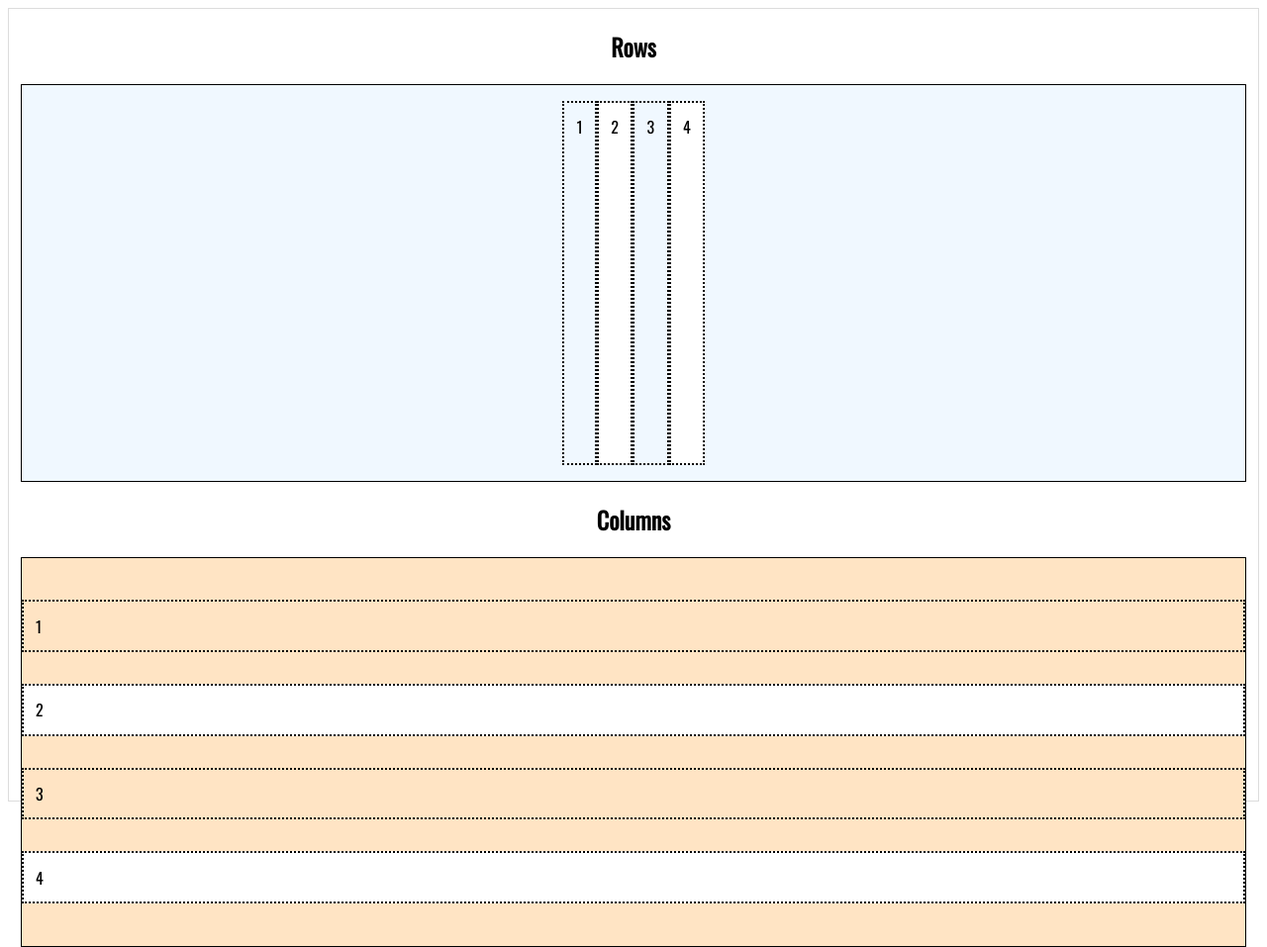
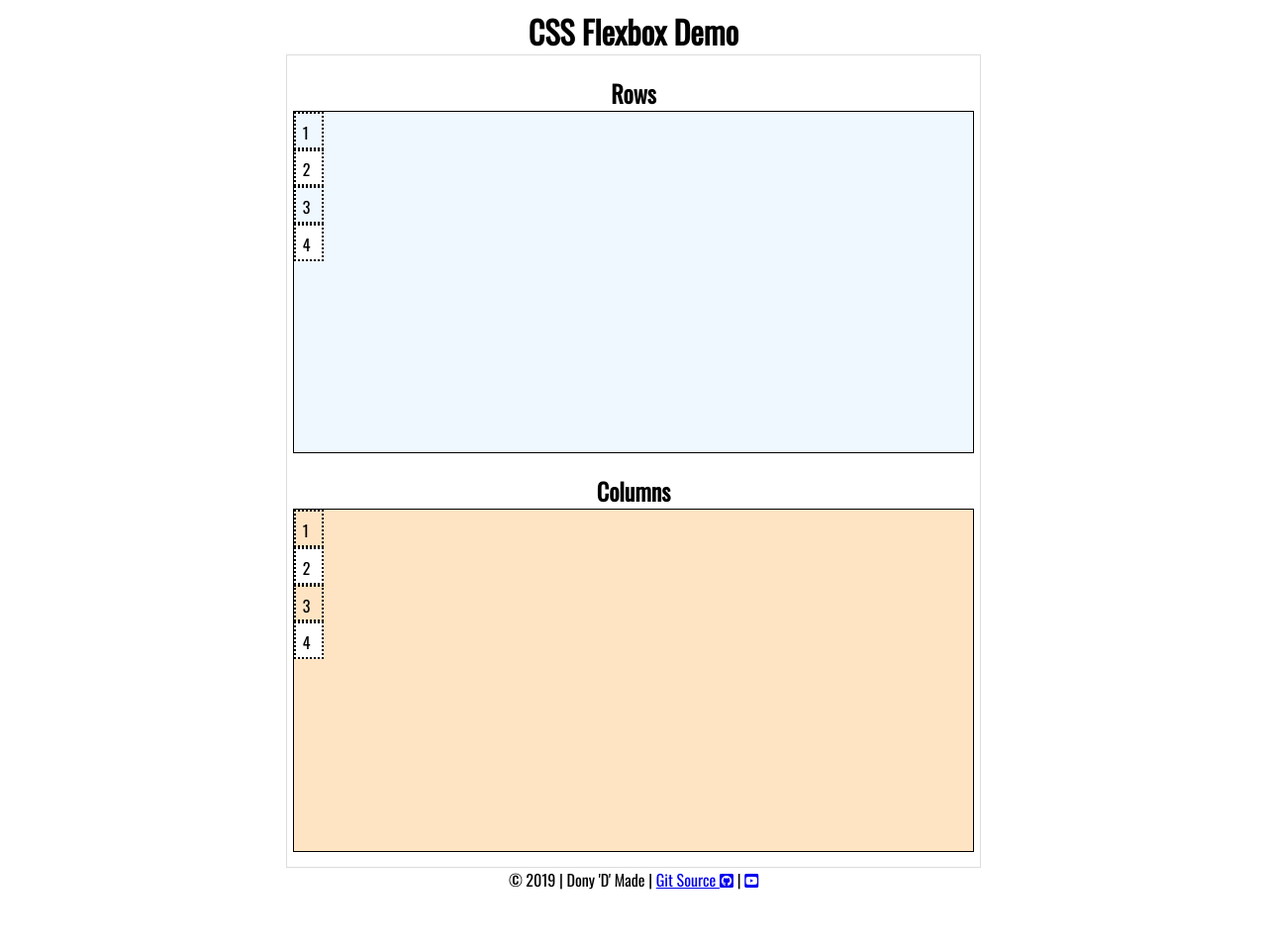
Before and after one commit to donyd/FlexBox, a plain HTML site: page index.html in a window 1280 px wide. Shown: the whole page at 99% size. After the commit the page ends 901 px from the top, so only its background shows below. Drawn offline with nearby package versions, Linux system fonts and the light colour scheme.

Commit message:
updated starting state and added ui items

```diff
--- a/css/styles.css
+++ b/css/styles.css
@@ -1,40 +1,48 @@
+* {
+    font-family: 'Oswald', sans-serif;
+}
+
 #container {
-    height: 800px;
+    height: 820px;
+    width: 700px;
+    margin: 0 auto;
     border: 1px gainsboro solid;
-    font-family: 'Oswald', sans-serif;
+
+}
+
+h1 {
+    margin: 0 auto;
+    text-align: center;
 }
 
 h2 {
     text-align: center;
+    margin-bottom: 0;
 }
 
 #row-box, #column-box{
     border: 1px black solid;
-    display: flex;
-    justify-content: center;
+    width: 98%;
+    margin: 0 auto;
 }
 
 #row-box {
     background-color: aliceblue;
-    height: 50%;
-    width: 98%;
-    margin: 0 auto;
-    flex-direction: row;
+    height: 42%;
 }
 
 #column-box {
     border: 1px black solid;
     background-color: bisque;
-    height: 49%;
-    width: 98%;
-    margin: 2px auto;
-    flex-direction: column;
+    height: 42%;
 }
 
-p {
+#row-box p, #column-box p {
     border: 2px dotted black;
     padding: 1%;
-    /* display: inline-block; */
+    height: 20px;
+    width: 12px;
+    margin: 0;
 }
 
 #row-box p:nth-child(2),
@@ -45,3 +53,7 @@ p {
 #column-box p:last-child {
     background-color: white;
 }
+
+footer {
+    text-align: center;
+}
--- a/index.html
+++ b/index.html
@@ -4,9 +4,11 @@
         <title>CSS Flexbox Demo</title>
         <link rel="stylesheet" href="css/styles.css">
         <link href="https://fonts.googleapis.com/css?family=Oswald|Raleway&display=swap" rel="stylesheet">
+        <link rel="stylesheet" href="https://use.fontawesome.com/releases/v5.8.2/css/all.css" integrity="sha384-oS3vJWv+0UjzBfQzYUhtDYW+Pj2yciDJxpsK1OYPAYjqT085Qq/1cq5FLXAZQ7Ay" crossorigin="anonymous">
     </head>
 
     <body>
+        <h1>CSS Flexbox Demo</h1>
         <div id="container">
             <h2>Rows</h2>
             <div id="row-box">
@@ -23,6 +25,10 @@
                 <p>3</p>
                 <p>4</p>
             </div>
+            <footer>
+                <p>&copy; 2019 | Dony 'D' Made | <a href="https://github.com/donyd/FlexBox" target="_blank">Git Source <i class="fab fa-github-square"></i></a> | <a href="https://www.youtube.com/channel/UCUPmwUcwlkuvKBvr29KlxVQ" target="_blank"><i class="fab fa-youtube-square"></i></a></p>
+                </footer>
         </div>
+
     </body>
 </html>
```
Also changed, not shown: 1 other file.
